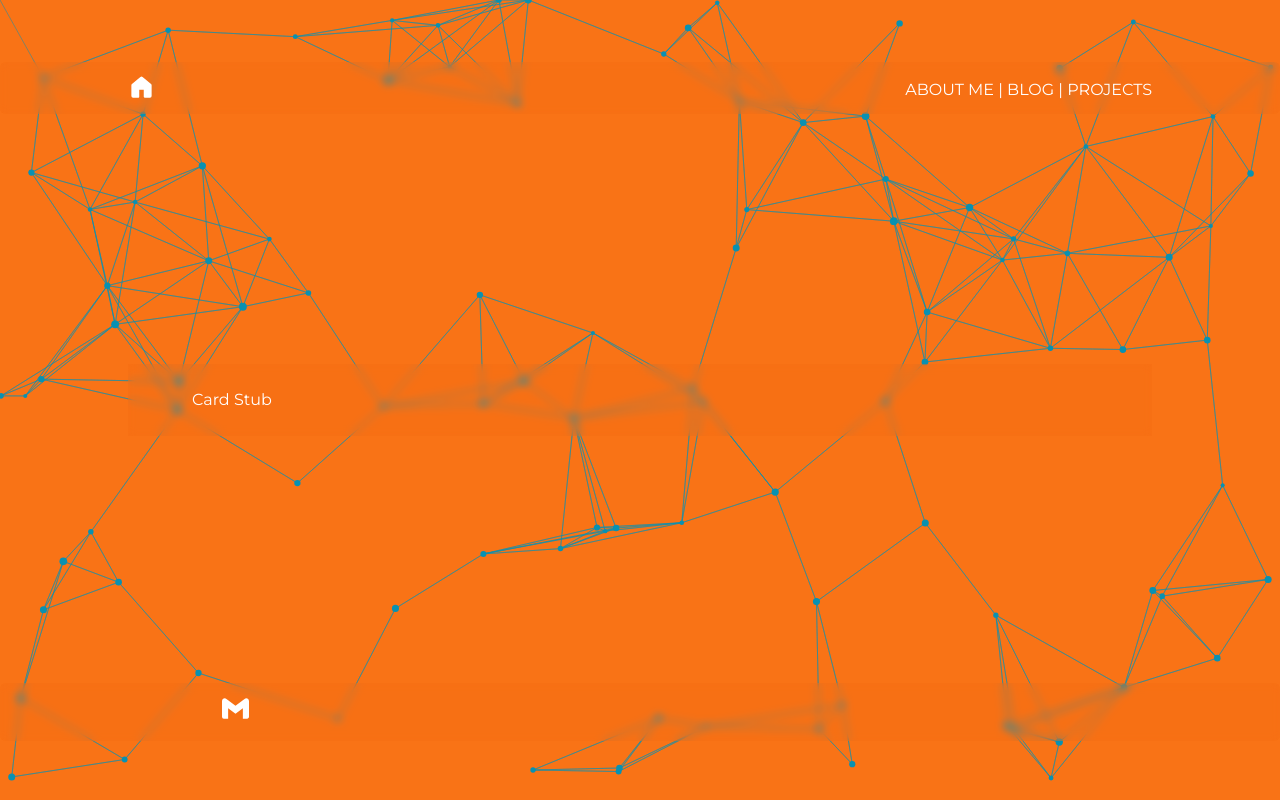
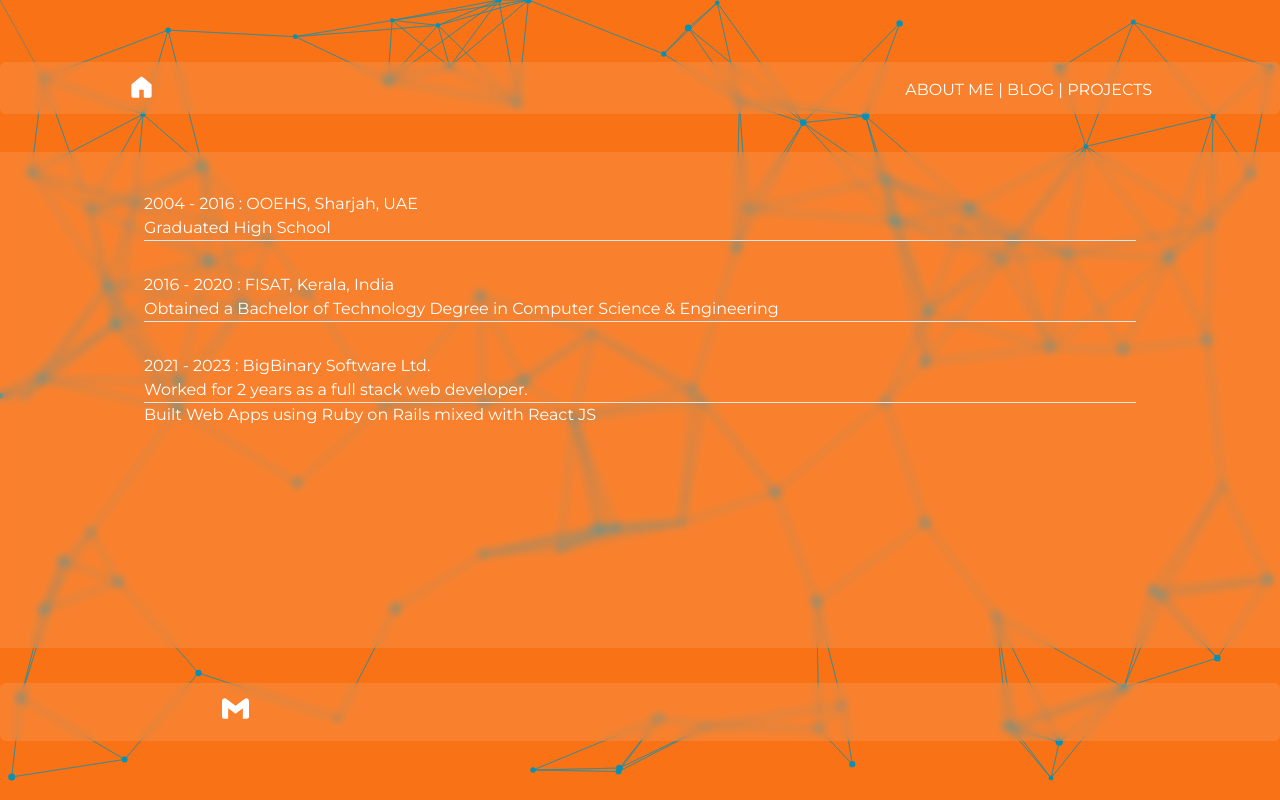
Before and after one commit to BryanDavis999/portfolio, a Next.js app: page /about in a window 1280 px wide. Built offline with nearby package versions, Linux system fonts and the light colour scheme; some icons are missing.

Commit message:
Reworked the background

```diff
--- a/src/components/layout.tsx
+++ b/src/components/layout.tsx
@@ -28,10 +28,12 @@ const Layout = ({children}: LayoutProps) => {
           content="Bryan Davis : portfolio"
         />
       </Head>
-      <main className={`h-screen w-screen flex flex-col text-white ${montserrat.className}`}>
-        <Navbar />
-        {children}
-        <Footer />
+      <main className='h-screen w-screen'>
+        <div className={`h-screen w-screen overflow-scroll flex flex-col text-white ${montserrat.className}`}>
+          <Navbar />
+          {children}
+          <Footer />
+        </div>
         <CanvasBase height={height} width={width}/>
       </main>
     </>
--- a/src/constants/aboutMe.ts
+++ b/src/constants/aboutMe.ts
@@ -1,6 +1,7 @@
-type contactDataType = Array<{start: string, end: string, organization: string, description: string, additionalNotes: Array<string>}>
+export interface timelineRecordType {start: string, end: string, organization: string, description: string, additionalNotes: Array<string>}
+type aboutMeTimelineDataType = Array<timelineRecordType>
 
-export const contactData: contactDataType = [
+export const aboutMeTimelineData: aboutMeTimelineDataType = [
   {
     start: '2004',
     end: '2016',
@@ -26,4 +27,4 @@ export const contactData: contactDataType = [
   }
 ]
 
-export default contactData
+export default aboutMeTimelineData
--- a/src/pages/about.tsx
+++ b/src/pages/about.tsx
@@ -1,5 +1,20 @@
 import Layout from '@/components/Layout';
 import useWindowDimensions from '@/hooks/useWindowDimensions';
+import aboutMeTimelineData, {timelineRecordType} from '@/constants/aboutMe';
+
+const Card = ({start, end, organization, description, additionalNotes}: timelineRecordType) => {
+  const timelineString = `${start} - ${end}`
+  return (
+    <div className='m-2 p-2'>
+      <h2>{timelineString} : {organization}</h2>
+      <p>{description}</p>
+      <hr />
+      <ul>
+        {additionalNotes.map(note => <li key={note}>{note}</li>)}
+      </ul>
+    </div>
+  )
+}
 
 
 const About = () => {
@@ -7,9 +22,11 @@ const About = () => {
 
   return (
     <Layout>
-      <section className='flex flex-col justify-center items-center flex-auto'>
-        <div className='flex flex-col w-full max-w-screen-lg px-5 lg:px-0'>
-          <div className='glass_background px-16 py-6'>Card Stub</div>
+      <section className='w-full flex h-[900px] justify-center py-10'>
+        <div className='w-full flex justify-center max-w-screen-xl glass_background'>
+          <div className='w-full max-w-screen-lg flex flex-col py-6'>
+            {aboutMeTimelineData.map(record => <Card key={record.organization} {...record} />)}
+          </div>
         </div>
       </section>
     </Layout>
--- a/src/styles/global.css
+++ b/src/styles/global.css
@@ -3,5 +3,5 @@
 @import 'tailwindcss/utilities';
 
 .glass_background{
-  @apply backdrop-blur-sm bg-orange-600/10 dark:bg-sky-500/10
+  @apply backdrop-blur-sm bg-white/10 dark:bg-sky-500/10
 }
```
